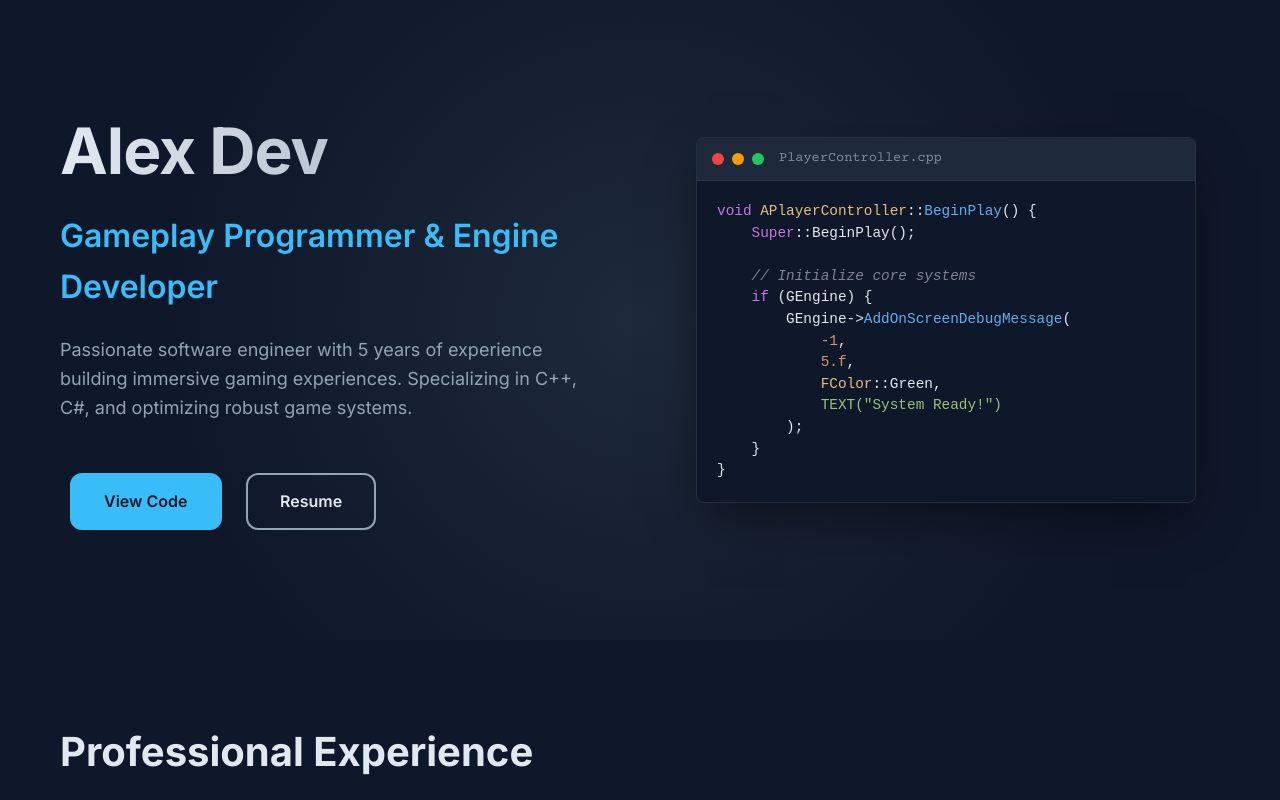
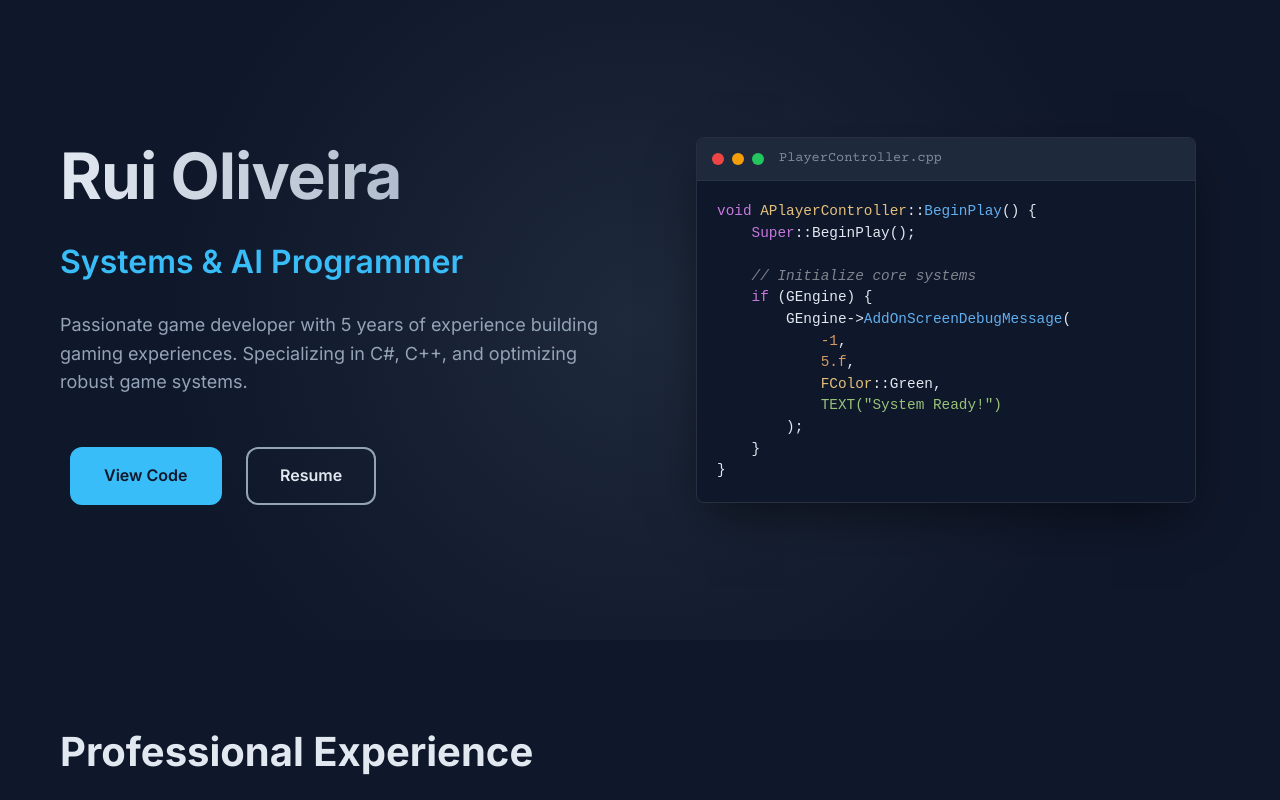
Before and after one commit to Rui-Duarte-Oliveira/RuiOliveira.github.io, a plain HTML site: page index.html in a window 1280 px wide. Shown: the top 800 px of the page. Drawn offline with nearby package versions, Linux system fonts and the light colour scheme.

Commit message:
Update personal information in index.html

```diff
--- a/index.html
+++ b/index.html
@@ -26,11 +26,11 @@
         <section id="hero" class="hero-section">
             <div class="hero-container">
                 <div class="hero-text-content hidden">
-                    <h1 class="hero-title">Alex Dev</h1>
-                    <h2 class="hero-subtitle">Gameplay Programmer & Engine Developer</h2>
+                    <h1 class="hero-title">Rui Oliveira</h1>
+                    <h2 class="hero-subtitle">Systems & AI Programmer</h2>
                     <p class="hero-bio">
-                        Passionate software engineer with 5 years of experience building immersive gaming experiences.
-                        Specializing in C++, C#, and optimizing robust game systems.
+                        Passionate game developer with 5 years of experience building gaming experiences.
+                        Specializing in C#, C++, and optimizing robust game systems.
                     </p>
                     <div class="hero-buttons">
                         <a href="#projects" class="btn btn-primary">View Code</a>
@@ -203,9 +203,7 @@
                     <div class="skill-tags">
                         <span class="tag-pill">C#</span>
                         <span class="tag-pill">C++</span>
-                        <span class="tag-pill">HLSL</span>
-                        <span class="tag-pill">Python</span>
-                        <span class="tag-pill">JavaScript</span>
+                        <span class="tag-pill">Java</span>
                     </div>
                 </div>
                 <div class="skill-category">
@@ -215,7 +213,6 @@
                         <span class="tag-pill">Unreal Engine</span>
                         <span class="tag-pill">Git</span>
                         <span class="tag-pill">Visual Studio</span>
-                        <span class="tag-pill">Blender</span>
                     </div>
                 </div>
             </div>
@@ -230,7 +227,7 @@
                 <a href="#" target="_blank"><i class="fab fa-linkedin"></i></a>
                 <a href="mailto:email@example.com"><i class="fa-solid fa-envelope"></i></a>
             </div>
-            <p class="copyright">&copy; 2023 Alex Dev. All rights reserved.</p>
+            <p class="copyright">&copy; 2025 Rui Oliveira. All rights reserved.</p>
         </div>
     </footer>
 
```
